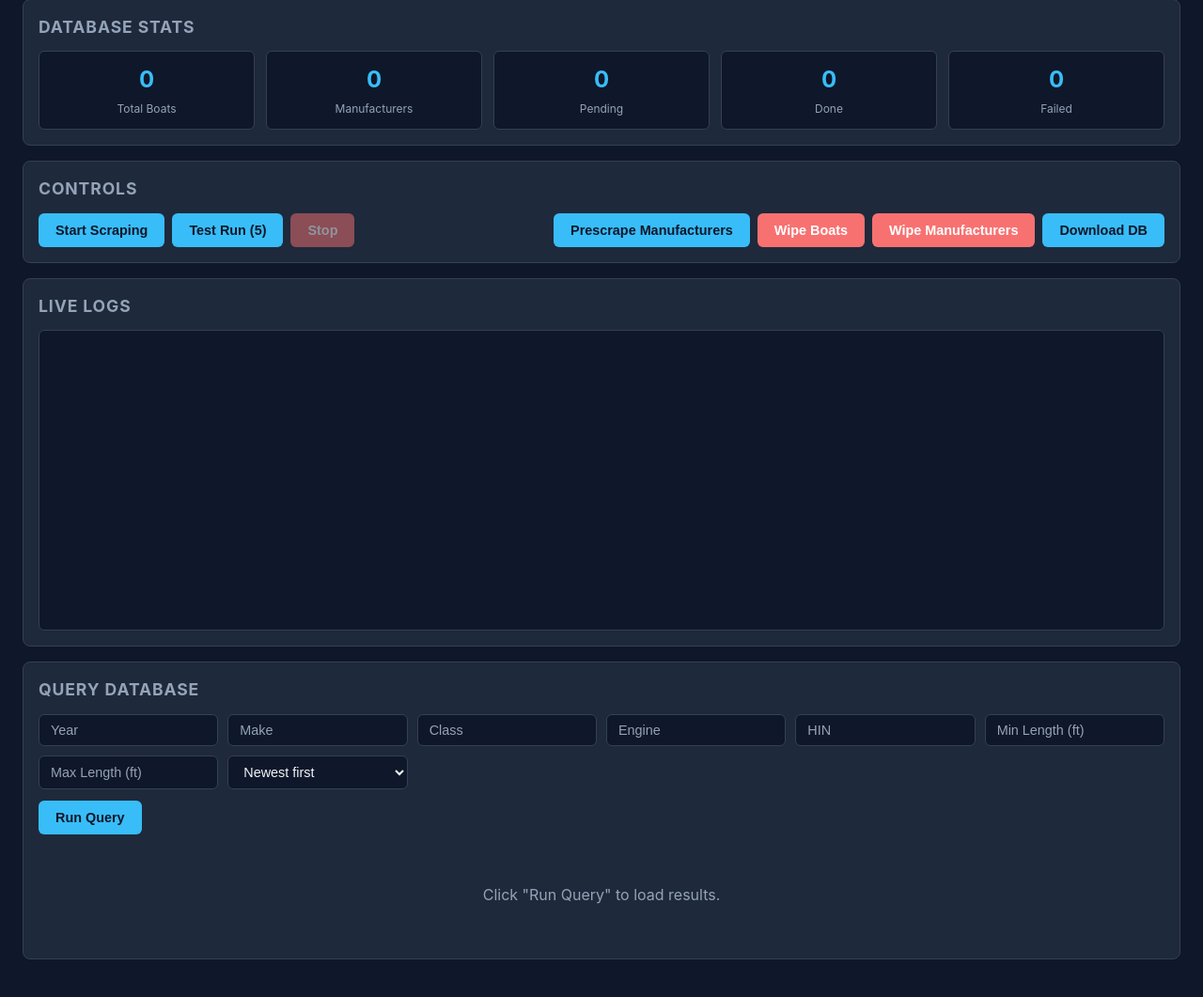
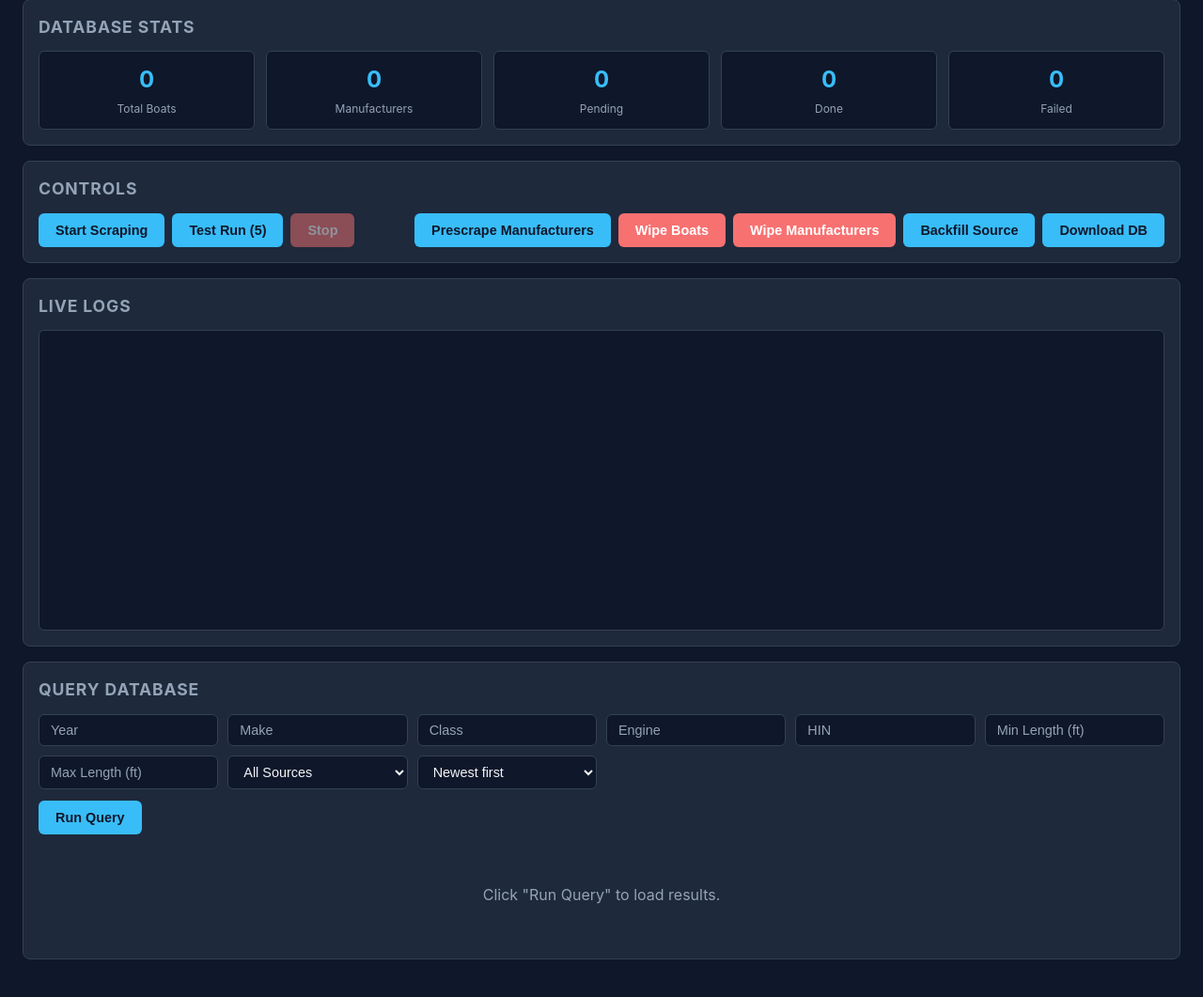
Before and after one commit to securitypedant/boat_scraper, a Flask app: page / in a window 1280 px wide. Shown: the part 155-1216 px from the top of the page at 94% size. Run offline with Flask 3, Linux system fonts and the light colour scheme; data comes from the database, SQL or seed files in the repository; data that the repository does not hold is empty.

Commit message:
feat: add source column, backfill button, query/edit support for BoatTrader/YachtWorld/Boats.com

```diff
--- a/scraper/database.py
+++ b/scraper/database.py
@@ -51,6 +51,11 @@ MIGRATIONS = [
     ALTER TABLE boats ADD COLUMN hin TEXT;
     CREATE INDEX IF NOT EXISTS idx_hin ON boats(hin);
     """,
+    # Migration 4: Add source column
+    """
+    ALTER TABLE boats ADD COLUMN source TEXT DEFAULT 'BoatTrader';
+    CREATE INDEX IF NOT EXISTS idx_source ON boats(source);
+    """,
 ]
 
 
--- a/scraper/detail_scraper.py
+++ b/scraper/detail_scraper.py
@@ -165,6 +165,7 @@ def scrape_listing(page: Page, url: str) -> dict[str, Any] | None:
         "model": None,
         "capacity": None,
         "hin": None,
+        "source": "BoatTrader",
     }
 
     # 1. Extract from title / headings
--- a/web/app.py
+++ b/web/app.py
@@ -107,6 +107,7 @@ def query_boats():
         boat_class = request.args.get("class")
         engine = request.args.get("engine")
         hin = request.args.get("hin")
+        source = request.args.get("source")
         min_length = request.args.get("min_length", type=int)
         max_length = request.args.get("max_length", type=int)
         has_field = request.args.get("has_field")
@@ -119,6 +120,7 @@ def query_boats():
             boat_class=boat_class,
             engine=engine,
             hin=hin,
+            source=source,
             min_length=min_length,
             max_length=max_length,
             has_field=has_field,
@@ -151,6 +153,9 @@ def query_boats():
         if hin is not None:
             count_sql += " AND hin LIKE ?"
             count_params.append(f"%{hin}%")
+        if source is not None:
+            count_sql += " AND source = ?"
+            count_params.append(source)
         if has_field is not None:
             count_sql += f" AND {has_field} IS NOT NULL"
         if missing_field is not None:
@@ -265,6 +270,20 @@ def wipe_manufacturers():
     return jsonify({"success": True, "deleted": deleted, "remaining": remaining})
 
 
+@app.route("/api/backfill-source", methods=["POST"])
+def backfill_source():
+    """Backfill source='BoatTrader' for all existing records that have NULL source."""
+    db = get_db()
+    cursor = db.execute("UPDATE boats SET source = 'BoatTrader' WHERE source IS NULL")
+    db.commit()
+    updated = cursor.rowcount
+    cursor = db.execute("SELECT COUNT(*) FROM boats WHERE source = 'BoatTrader'")
+    total = cursor.fetchone()[0]
+    db.close()
+    log_buffer.write(f"[dashboard] Backfilled {updated} records with source='BoatTrader'. Total: {total}")
+    return jsonify({"success": True, "updated": updated, "total": total})
+
+
 @app.route("/api/download")
 def download_database():
     """Download the SQLite database file."""
--- a/web/static/app.js
+++ b/web/static/app.js
@@ -17,6 +17,7 @@ const els = {
   btnPrescrape: document.getElementById('btn-prescrape'),
   btnWipe: document.getElementById('btn-wipe'),
   btnWipeMfrs: document.getElementById('btn-wipe-mfrs'),
+  btnBackfill: document.getElementById('btn-backfill'),
   btnDownload: document.getElementById('btn-download'),
   logs: document.getElementById('logs'),
   results: document.getElementById('results'),
@@ -281,6 +282,24 @@ els.btnWipeMfrs.addEventListener('click', async () => {
   }
 });
 
+els.btnBackfill.addEventListener('click', async () => {
+  if (!confirm('Backfill Source?\n\nThis will set source="BoatTrader" on all existing records that don\'t have one.\n\nProceed?')) return;
+  els.btnBackfill.disabled = true;
+  setLastAction('Backfilling source…');
+  try {
+    const res = await fetch('/api/backfill-source', { method: 'POST' });
+    const data = await res.json();
+    dbg('backfill response: ' + JSON.stringify(data));
+    if (data.success) {
+      showToast(`Backfilled ${data.updated} records. Total BoatTrader: ${data.total}.`);
+      setLastAction('Backfill complete');
+      updateStatus();
+    }
+  } catch (e) {
+    uiErr('POST /api/backfill-source failed: ' + e.message);
+  }
+});
+
 els.btnDownload.addEventListener('click', () => {
   setLastAction('Downloading database…');
   const a = document.createElement('a');
@@ -314,6 +333,7 @@ async function openEditModal(boatId) {
     document.getElementById('edit-model').value = boat.model ?? '';
     document.getElementById('edit-capacity').value = boat.capacity ?? '';
     document.getElementById('edit-hin').value = boat.hin ?? '';
+    document.getElementById('edit-source').value = boat.source || 'BoatTrader';
 
     editStatus.textContent = '';
     modal.classList.add('active');
@@ -331,7 +351,7 @@ modal.addEventListener('click', (e) => {
 btnSaveEdit.addEventListener('click', async () => {
   const boatId = document.getElementById('edit-id').value;
   const body = {};
-  const fields = ['year','make','name','length','class','engine','total_power','engine_hours','model','capacity','hin'];
+  const fields = ['year','make','name','length','class','engine','total_power','engine_hours','model','capacity','hin','source'];
   for (const f of fields) {
     const el = document.getElementById('edit-' + f);
     if (el) body[f] = el.value === '' ? null : el.value;
@@ -385,6 +405,8 @@ function buildQueryParams() {
   if (engine) p.set('engine', engine);
   const hin = document.getElementById('q-hin').value;
   if (hin) p.set('hin', hin);
+  const source = document.getElementById('q-source').value;
+  if (source) p.set('source', source);
   const minLen = document.getElementById('q-min-length').value;
   if (minLen) p.set('min_length', minLen);
   const maxLen = document.getElementById('q-max-length').value;
@@ -405,9 +427,9 @@ function renderResults(data) {
     return;
   }
 
-  const cols = ['year','make','name','length','class','engine','total_power','engine_hours','model','capacity','hin'];
+  const cols = ['year','make','name','length','class','engine','total_power','engine_hours','model','capacity','hin','source'];
   let html = '<table><thead><tr>';
-  html += '<th>Year</th><th>Make</th><th>Name</th><th>Length</th><th>Class</th><th>Engine</th><th>Power</th><th>Hours</th><th>Model</th><th>Capacity</th><th>HIN</th><th style="text-align:center;width:80px;">Actions</th>';
+  html += '<th>Year</th><th>Make</th><th>Name</th><th>Length</th><th>Class</th><th>Engine</th><th>Power</th><th>Hours</th><th>Model</th><th>Capacity</th><th>HIN</th><th>Source</th><th style="text-align:center;width:80px;">Actions</th>';
   html += '</tr></thead><tbody>';
 
   for (const row of data.rows) {
--- a/web/templates/index.html
+++ b/web/templates/index.html
@@ -48,6 +48,7 @@
     <button id="btn-prescrape" class="btn btn-primary">Prescrape Manufacturers</button>
     <button id="btn-wipe" class="btn btn-danger">Wipe Boats</button>
     <button id="btn-wipe-mfrs" class="btn btn-danger">Wipe Manufacturers</button>
+    <button id="btn-backfill" class="btn btn-primary">Backfill Source</button>
     <button id="btn-download" class="btn btn-primary">Download DB</button>
   </div>
   <div id="prescrape-progress" style="display:none;margin-top:12px;">
@@ -78,6 +79,12 @@
     <input type="text" id="q-hin" placeholder="HIN">
     <input type="number" id="q-min-length" placeholder="Min Length (ft)">
     <input type="number" id="q-max-length" placeholder="Max Length (ft)">
+    <select id="q-source">
+      <option value="">All Sources</option>
+      <option value="BoatTrader">BoatTrader</option>
+      <option value="YachtWorld">YachtWorld</option>
+      <option value="BoatsDotCom">Boats.com</option>
+    </select>
     <select id="q-order">
       <option value="scraped_at DESC">Newest first</option>
       <option value="scraped_at ASC">Oldest first</option>
@@ -115,6 +122,11 @@
       <input type="text" id="edit-model" placeholder="Model">
       <input type="text" id="edit-capacity" placeholder="Capacity">
       <input type="text" id="edit-hin" placeholder="HIN">
+      <select id="edit-source">
+        <option value="BoatTrader">BoatTrader</option>
+        <option value="YachtWorld">YachtWorld</option>
+        <option value="BoatsDotCom">Boats.com</option>
+      </select>
     </div>
     <div class="controls" style="margin-top:12px;">
       <button id="btn-save-edit" class="btn btn-primary">Save Changes</button>
```
Also changed, not shown: query/database.py (+7 -2 lines), scraper/run.py (+7 -2 lines).
